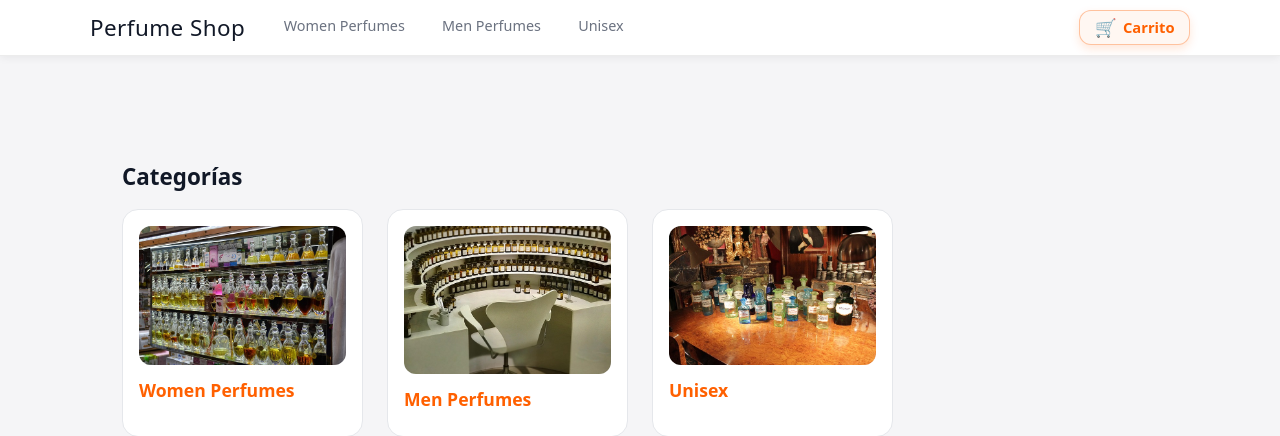
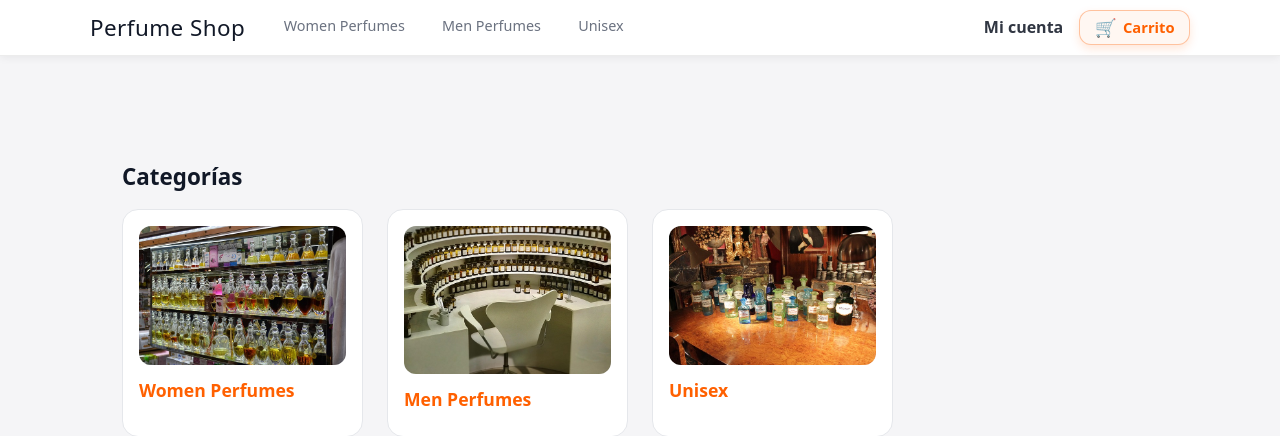
Before and after one commit to Rpfdeveloper/comercio-electronico, a PHP site: page /index.php in a window 1280 px wide. Shown: the top 436 px of the page. Run offline with PHP 8.4, Linux system fonts and the light colour scheme; data comes from the database, SQL or seed files in the repository.

Commit message:
feat: enlazar Mi cuenta desde la tienda

```diff
--- a/tienda/public/includes/header.php
+++ b/tienda/public/includes/header.php
@@ -29,7 +29,7 @@ if (!empty($_SESSION['cart']) && is_array($_SESSION['cart'])) {
   <title><?= h(APP_NAME) ?></title>
 
   <!-- Hoja de estilos principal de la tienda -->
-  <link rel="stylesheet" href="<?= asset('css/style.css?v=1.1') ?>">
+  <link rel="stylesheet" href="<?= asset('css/style.css?v=1.2') ?>">
 </head>
 <body>
 
@@ -58,6 +58,8 @@ if (!empty($_SESSION['cart']) && is_array($_SESSION['cart'])) {
 
     </div>
 
+    <div class="header-actions">
+    <a href="<?= url('cuenta.php') ?>" class="account-nav-link">Mi cuenta</a>
     <!-- DERECHA: BOTÓN CARRITO -->
     <a href="<?= url('carrito.php') ?>" class="cart-button">
       <span class="cart-icon">🛒</span>
@@ -68,6 +70,7 @@ if (!empty($_SESSION['cart']) && is_array($_SESSION['cart'])) {
 
       <span class="cart-label">Carrito</span>
     </a>
+    </div>
 
   </div>
 </header>
```
